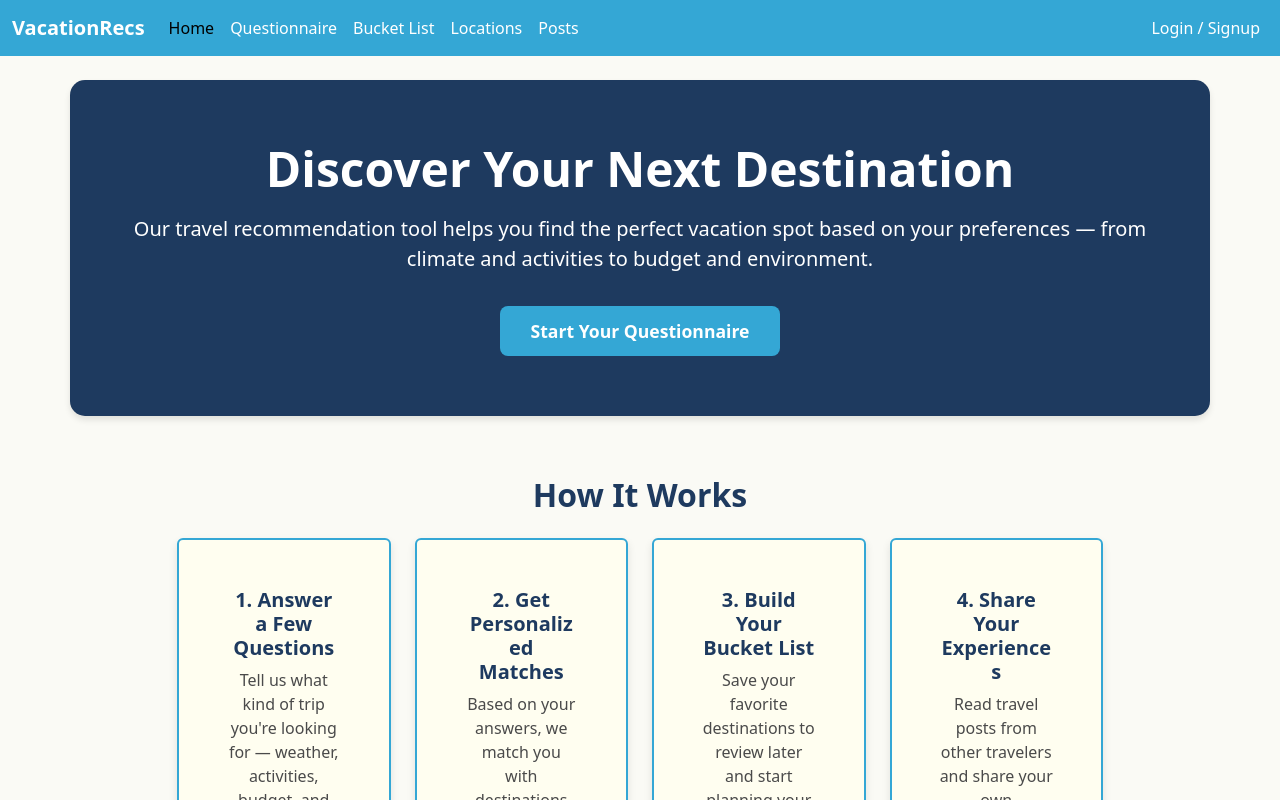
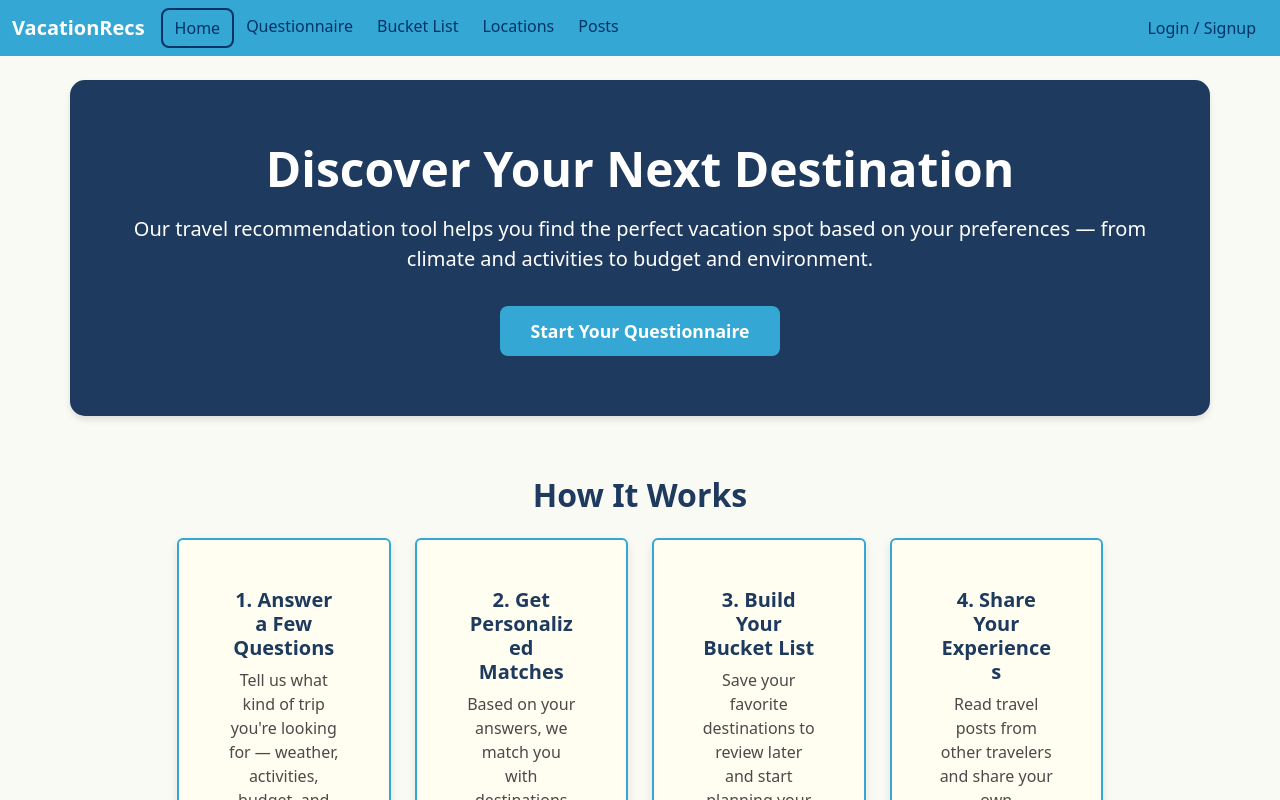
Before and after one commit to CS571-F25/p17, a React (Vite) app: page /#/ in a window 1280 px wide. Shown: the top 800 px of the page. Built offline with nearby package versions, Linux system fonts and the light colour scheme.

Commit message:
publishing w/ updates

```diff
--- a/src/components/BucketList.jsx
+++ b/src/components/BucketList.jsx
@@ -1,11 +1,13 @@
 import { useContext, useState } from 'react';
 import { Container, Row, Col } from 'react-bootstrap';
+import { Link } from 'react-router';
 import LocationCard from './LocationCard';
-import { BucketListContext } from '../App';
+import { BucketListContext, AuthContext } from '../App';
 import Searchbar from './Searchbar';
 
 export default function BucketList() {
     const { bucketList } = useContext(BucketListContext);
+    const { isLoggedIn } = useContext(AuthContext);
     const [searchTerm, setSearchTerm] = useState('');
 
     const filteredBucketList = bucketList.filter(destination =>
@@ -23,7 +25,23 @@ export default function BucketList() {
             <Container style={{ paddingTop: "180px", paddingBottom: "40px" }}>
                 <h1 className="mb-4">Bucket List</h1>
                 {bucketList.length === 0 ? (
-                    <div className="alert alert-info">Your bucket list is empty. Add some destinations to see them here.</div>
+                    <>
+                        {!isLoggedIn ? (
+                            <div className="alert alert-secondary text-center">
+                                <p className="mb-2">Please log in to create and manage your bucket list.</p>
+                                <Link to="/login" className="btn btn-primary">Log In</Link>
+                            </div>
+                        ) : (
+                            <>
+                                <div className="alert alert-info">Your bucket list is empty. Add some destinations to see them here.</div>
+                                <p className="text-center mt-3">
+                                    <Link to="/locations" className="btn btn-primary me-2">Browse All Locations</Link>
+                                    <span className="mx-2">or</span>
+                                    <Link to="/questionnaire" className="btn btn-success">Find Your Best Fit</Link>
+                                </p>
+                            </>
+                        )}
+                    </>
                 ) : filteredBucketList.length === 0 ? (
                     <div className="alert alert-warning">No destinations match your search.</div>
                 ) : (
--- a/src/components/Navbar.jsx
+++ b/src/components/Navbar.jsx
@@ -46,7 +46,12 @@ export default function Navbar() {
                             <Link
                                 className="nav-link"
                                 to="/"
-                                style={{ color: location.pathname === '/' ? 'black' : 'white' }}
+                                style={{
+                                    color: '#003366',
+                                    border: location.pathname === '/' ? '2px solid #003366' : 'none',
+                                    borderRadius: '8px',
+                                    padding: '6px 12px'
+                                }}
                             >
                                 Home
                             </Link>
@@ -55,7 +60,12 @@ export default function Navbar() {
                             <Link
                                 className="nav-link"
                                 to="/questionnaire"
-                                style={{ color: location.pathname === '/questionnaire' ? 'black' : 'white' }}
+                                style={{
+                                    color: '#003366',
+                                    border: location.pathname === '/questionnaire' ? '2px solid #003366' : 'none',
+                                    borderRadius: '8px',
+                                    padding: '6px 12px'
+                                }}
                             >
                                 Questionnaire
                             </Link>
@@ -64,7 +74,12 @@ export default function Navbar() {
                             <Link
                                 className="nav-link"
                                 to="/bucket-list"
-                                style={{ color: location.pathname === '/bucket-list' ? 'black' : 'white' }}
+                                style={{
+                                    color: '#003366',
+                                    border: location.pathname === '/bucket-list' ? '2px solid #003366' : 'none',
+                                    borderRadius: '8px',
+                                    padding: '6px 12px'
+                                }}
                             >
                                 Bucket List
                             </Link>
@@ -73,7 +88,12 @@ export default function Navbar() {
                             <Link
                                 className="nav-link"
                                 to="/locations"
-                                style={{ color: location.pathname === '/locations' ? 'black' : 'white' }}
+                                style={{
+                                    color: '#003366',
+                                    border: location.pathname === '/locations' ? '2px solid #003366' : 'none',
+                                    borderRadius: '8px',
+                                    padding: '6px 12px'
+                                }}
                             >
                                 Locations
                             </Link>
@@ -82,7 +102,12 @@ export default function Navbar() {
                             <Link
                                 className="nav-link"
                                 to="/posts"
-                                style={{ color: location.pathname === '/posts' ? 'black' : 'white' }}
+                                style={{
+                                    color: '#003366',
+                                    border: location.pathname === '/posts' ? '2px solid #003366' : 'none',
+                                    borderRadius: '8px',
+                                    padding: '6px 12px'
+                                }}
                             >
                                 Posts
                             </Link>
@@ -96,7 +121,12 @@ export default function Navbar() {
                                 <Link
                                     className="nav-link"
                                     to="/login"
-                                    style={{ color: location.pathname === '/login' ? 'black' : 'white' }}
+                                    style={{
+                                        color: '#003366',
+                                        border: location.pathname === '/login' ? '2px solid #003366' : 'none',
+                                        borderRadius: '8px',
+                                        padding: '6px 12px'
+                                    }}
                                 >
                                     Login / Signup
                                 </Link>
@@ -107,7 +137,13 @@ export default function Navbar() {
                             <li className="nav-item">
                                 <button
                                     className="btn btn-link nav-link"
-                                    style={{ cursor: 'pointer', color: 'white', textDecoration: 'none' }}
+                                    style={{
+                                        cursor: 'pointer',
+                                        color: '#003366',
+                                        textDecoration: 'none',
+                                        borderRadius: '8px',
+                                        padding: '6px 12px'
+                                    }}
                                     onClick={handleLogout}
                                 >
                                     Logout
--- a/src/components/Questionnaire.jsx
+++ b/src/components/Questionnaire.jsx
@@ -181,7 +181,7 @@ export default function Questionnaire() {
                             margin-bottom: 0;
                         }
                     `}</style>
-                    <h1 className="mb-4">Travel Preferences Questionnaire</h1>
+                    <h1 className="mb-4 mt-5">Travel Preferences Questionnaire</h1>
                     <form onSubmit={handleSubmit}>
                         {/* Question 1: Continent */}
                         <div className="mb-4">
--- a/src/components/Searchbar.jsx
+++ b/src/components/Searchbar.jsx
@@ -1,6 +1,6 @@
 import { Form } from "react-bootstrap";
 
-export default function Searchbar({ value, onChange }) {
+export default function Searchbar({ value, onChange, placeholder = "Search by City/Country" }) {
     return (
         <div
             style={{
@@ -23,7 +23,7 @@ export default function Searchbar({ value, onChange }) {
                 <Form.Control
                     id="search-locations"
                     type="text"
-                    placeholder="Search by City/Country"
+                    placeholder={placeholder}
                     size="lg"
                     value={value}
                     onChange={onChange}
```
Also changed, not shown: src/components/TravelPosts.jsx (+27 -6 lines), 3 other files (tests, documents, lock files or other folders).
